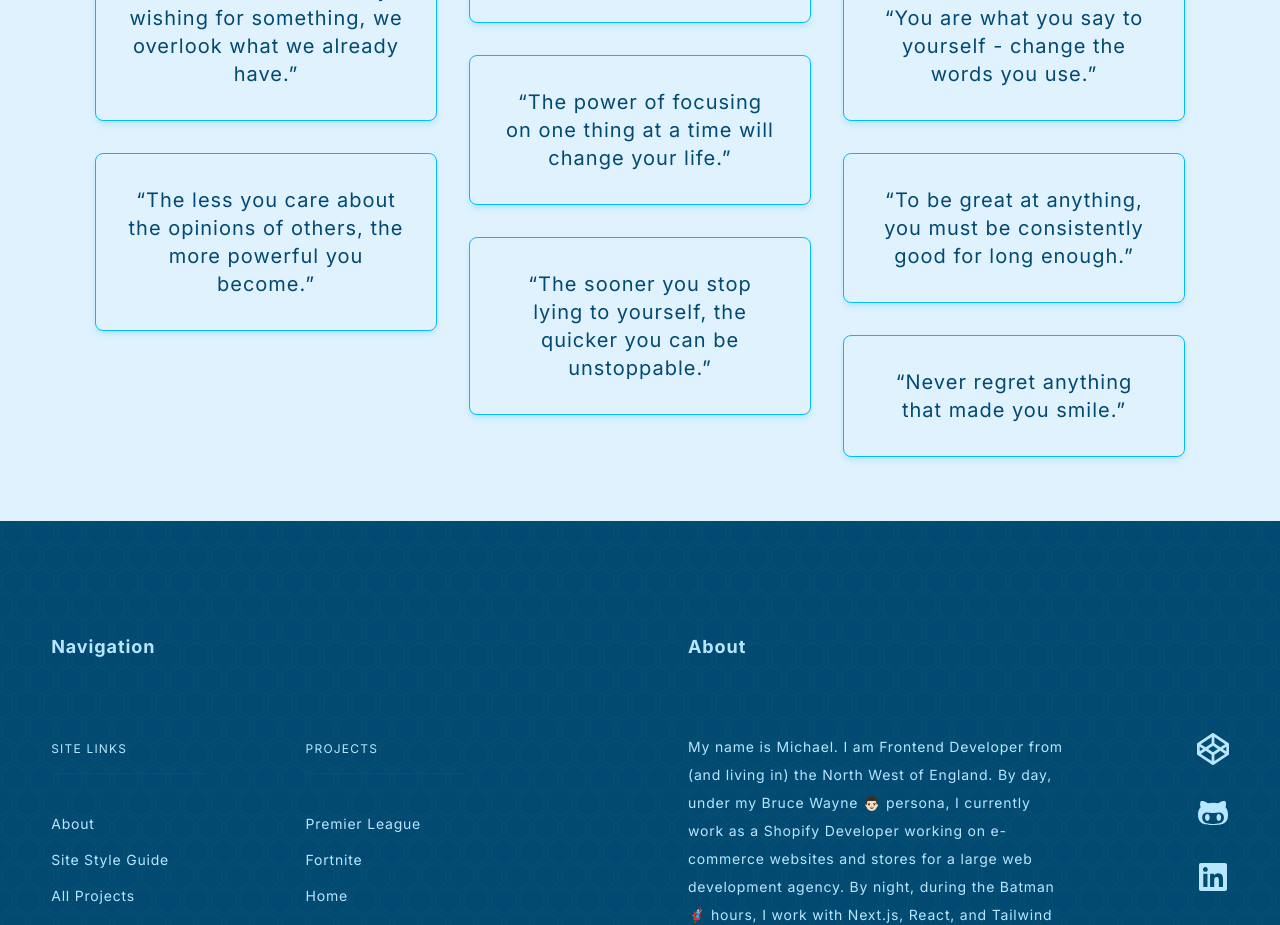
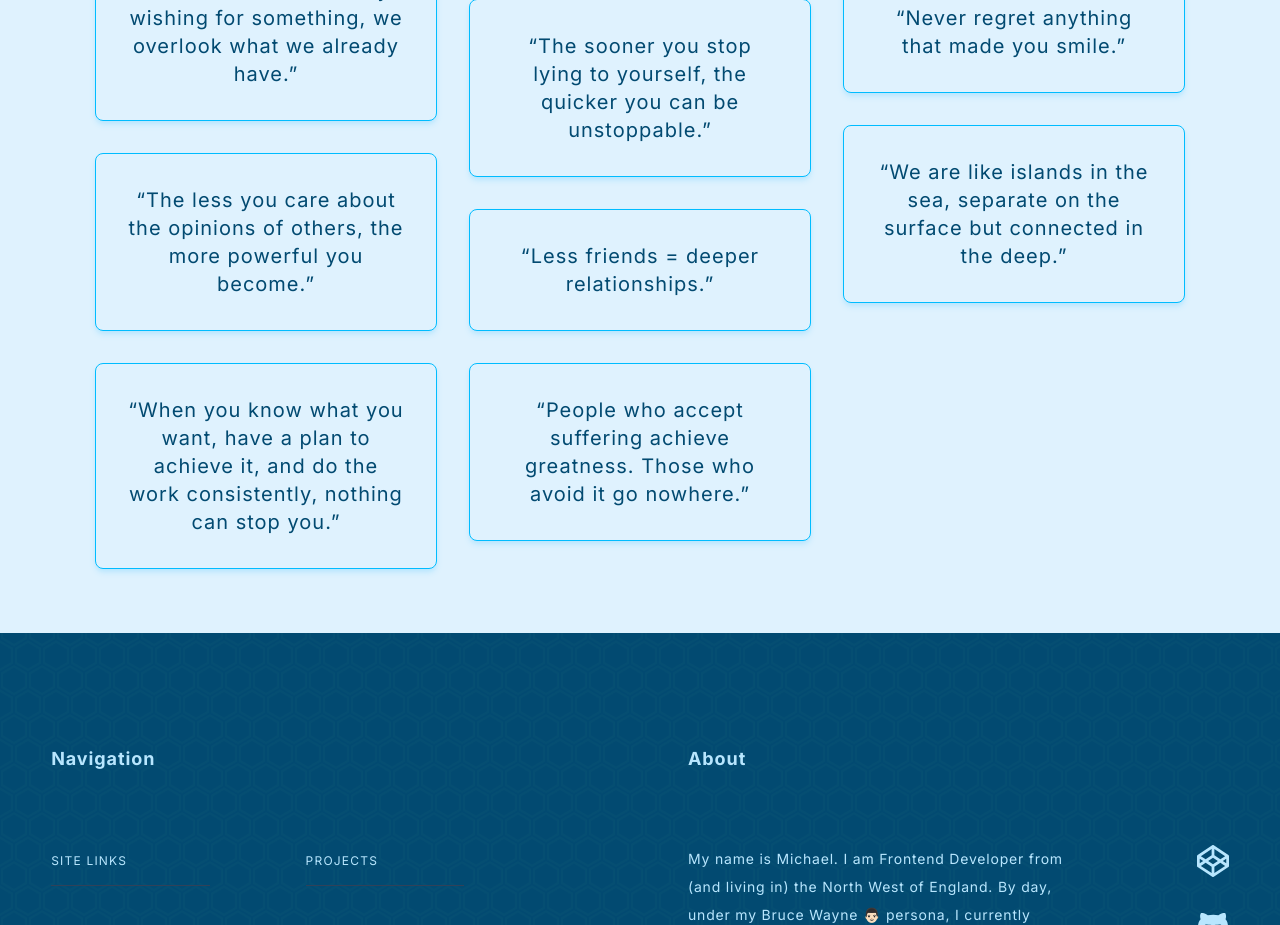
Before and after one commit to michaelgainford/michaelgainford.github.io, a Next.js app: page /projects/quotes in a window 1280 px wide. Shown: the part 1500-2425 px from the top of the page. Built offline with nearby package versions, Linux system fonts and the light colour scheme.

Commit message:
Updated quotes page/data.

```diff
--- a/components/projects/quotes/AllQuotes.jsx
+++ b/components/projects/quotes/AllQuotes.jsx
@@ -5,7 +5,7 @@ export default function COMPONENT_ALL_QUOTES() {
   return (
 		<div className="columns-3xs gap-x-4 lg:gap-x-8 mb-16" >
 			{DataForQuotes.map((quote, index) => (
-        <div key={index} className="p-4 space-y-4 text-center mb-8 break-inside-avoid border rounded-lg border-sky-400 bg-sky-100 text-sky-900 flex items-center max-sm:w-full lg:p-8 shadow-md shadow-sky-200 hover:bg-sky-700 hover:text-sky-100 transition duration-300 ease-in-out">
+				<div key={index} className="p-4 space-y-4 text-center mb-8 break-inside-avoid border rounded-lg border-sky-400 bg-sky-100 text-sky-900 flex items-center max-sm:w-full lg:p-8 shadow-md shadow-sky-200 hover:bg-sky-700 hover:text-sky-100  hover:-translate-y-1 transition duration-500 ease-in-out">
 					<q className="text-sm tracking-wider text-center lg:text-lg xl:text-xl max-w-[80vw]">
 						{quote.quote}
 					</q>
--- a/data/data_for__quotes.json
+++ b/data/data_for__quotes.json
@@ -99,6 +99,10 @@
 		{
 			"id": 25,
 			"quote": "Never regret anything that made you smile."
+		},
+		{
+			"id": 26,
+			"quote": "We are like islands in the sea, separate on the surface but connected in the deep."
 		}
   	]
 }
```
Lines whose indentation alone changed are shown as unchanged.
